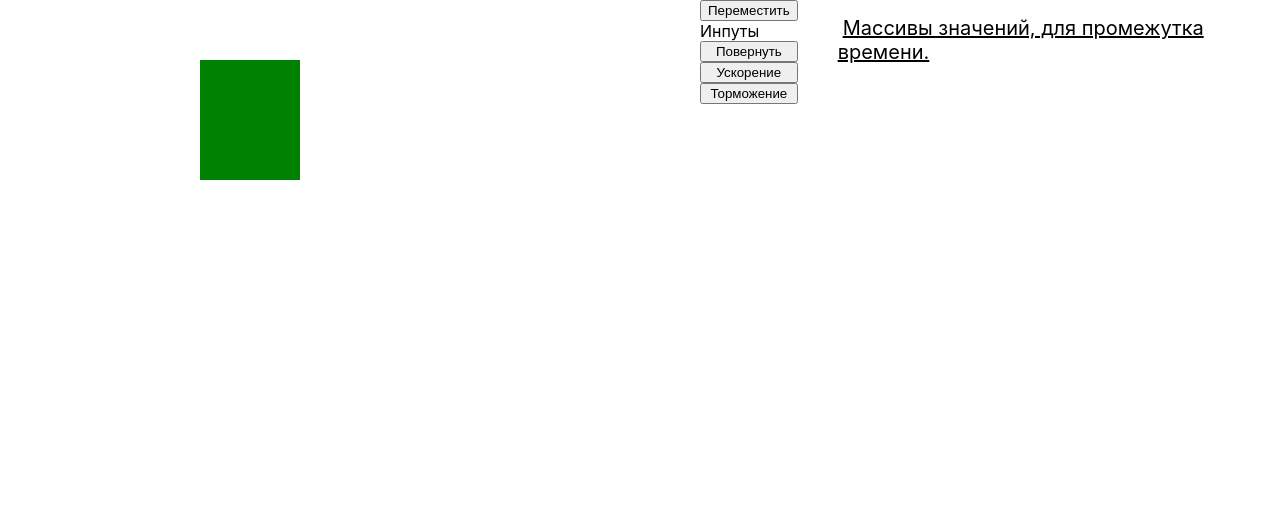
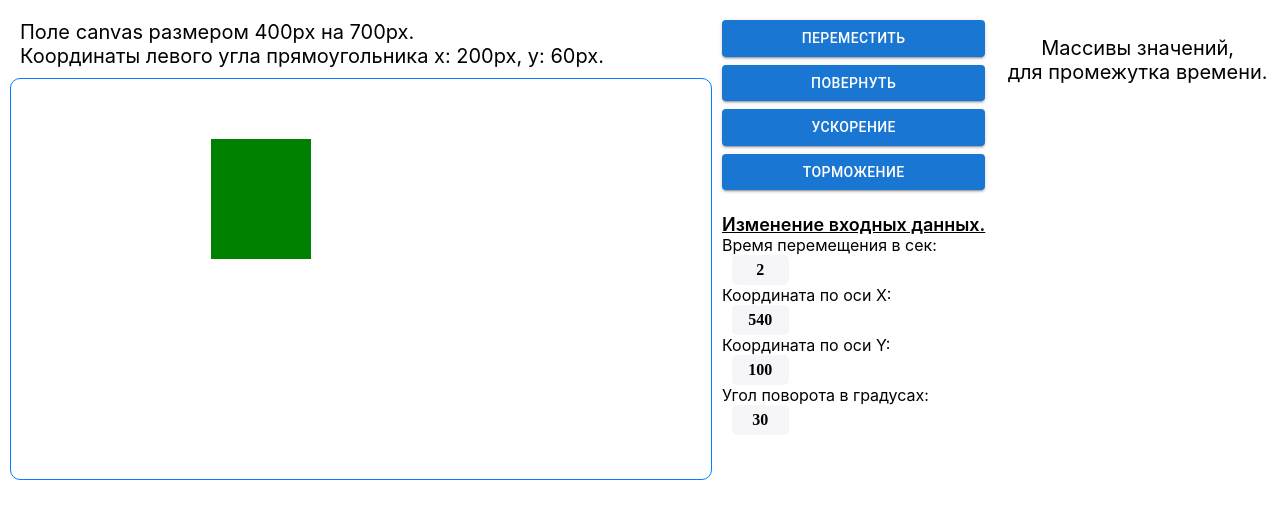
Before and after one commit to alexeyShuncko/2d, a React (Create React App) app: page / in a window 1280 px wide. Shown: the top 518 px of the page. Built offline with nearby package versions, Linux system fonts and the light colour scheme.

Commit message:
Визуальная часть

```diff
--- a/package.json
+++ b/package.json
@@ -3,6 +3,9 @@
   "version": "0.1.0",
   "private": true,
   "dependencies": {
+    "@emotion/react": "^11.10.0",
+    "@emotion/styled": "^11.10.0",
+    "@mui/material": "^5.10.1",
     "@testing-library/jest-dom": "^5.16.5",
     "@testing-library/react": "^13.3.0",
     "@testing-library/user-event": "^13.5.0",
--- a/src/App.css
+++ b/src/App.css
@@ -1,22 +1,86 @@
+:root {
+  --primary-blue: #007FFF;
+  --interface-input: #F6F6F9;
+}
+
+
+.title {
+font-size: 20px;
+margin-left: 20px;
+}
+
 canvas {
-  /* border: 1px solid black; */
+  border: 1px solid var(--primary-blue);
+  border-radius: 10px;
+  margin: 10px;
 }
 
 ul {
+  flex: 2;
   list-style-type: none;
-}
-
-span {
-  margin-left: 5px;
+  padding: 0;
+  margin-left: 10px;
 }
 
 
 li {
+  border: 1px solid var(--primary-blue);
+  border-radius: 5px;
   margin-top: 5px;
-  margin-left: 20px;
+  margin-left: 10px;
+  width: 300px;
+  padding: 2px 0px 3px 10px;
 }
 
 .nameList {
 font-size: 20px;
+text-align: center;
+}
+
+
+.data {
+font-size: 18px;
+font-weight: 600;
 text-decoration: underline;
 }
+
+.App {
+display: flex;
+padding-top: 20px;
+}
+
+input {
+  font-family: 'Manrope';
+  font-weight: 700;
+  outline: none;
+  height: 28px;
+  width: 20%;
+  margin-right: 10px;
+  margin-left: 10px;
+  text-align: center;
+  border: none;
+  background: var(--interface-input);
+  font-size: 16px;
+  border-radius: 5px;
+}
+
+input::-webkit-outer-spin-button,
+input::-webkit-inner-spin-button {
+  -webkit-appearance: none;
+  margin: 0;
+}
+
+input:focus {
+  border: 2px solid var(--primary-blue);
+  padding: 0px;
+}
+input:hover {
+  border: 2px solid var(--primary-blue);
+  padding: 0px;
+}
+
+
+
+.formItem {
+width: 280px;
+}
--- a/src/App.js
+++ b/src/App.js
@@ -1,22 +1,23 @@
 import { useEffect, useState } from 'react';
 import './App.css';
+import Button from '@mui/material/Button';
 import Move from './components/Move';
+import { Box, Stack } from '@mui/material';
 
 function App() {
 
-
   const [arr, setArr] = useState([])
-
+  const [speed, setSpeed] = useState(2) // время перемещения и поворота в секундах
+  const [ANG, setANG] = useState(30) // угол поворота
+  const [NewX, setNewX] = useState(540)
+  const [NewY, setNewY] = useState(100)
 
   let x = 200
   let y = 60
   let angle = 0
 
-  const speed = 2 // время перемещения и поворота в секундах
-  const ANG = 30 * Math.PI / 180 // угол поворота
-  let x1 = 540
-  let y1 = 20
 
+  // Прямоугольник
   function square(ctx, x, y) {
     ctx.beginPath();
     ctx.rect(x, y, 100, 120);
@@ -26,14 +27,15 @@ function App() {
   }
 
 
-// Перемещение квадрата
+  ///////// Набор функций согласно тестовому заданию
 
-  function moveTo(x1, y1, speed) {
+  // Перемещение прямоугольника
+  function moveTo(NewX, NewY, speed) {
 
     const start = new Date()
 
-    let dx = (x1 - x) / speed / 60
-    let dy = (y1 - y) / speed / 60
+    let dx = (NewX - x) / speed / 60
+    let dy = (NewY - y) / speed / 60
 
     function draw() {
 
@@ -42,7 +44,6 @@ function App() {
 
       setArr([...arr, { time: diff, coords: [Math.round(x), Math.round(y)] }])
 
-
       const canvas = document.getElementById('elSquare')
       const ctx = canvas.getContext('2d')
       ctx.clearRect(0, 0, canvas.width, canvas.height);
@@ -50,21 +51,22 @@ function App() {
       x += dx
       y += dy;
       square(ctx, x, y)
-      if (Math.round(x) <= x1) {
+
+      if (NewX < 200 ? (Math.round(x) >= NewX) : (Math.round(x) <= NewX)) {
         requestAnimationFrame(draw)
       }
     }
     requestAnimationFrame(draw)
   }
 
-// Поворот квадрата
+  // Поворот прямоугольника
   function turnTo(speed, angle) {
 
     const start = new Date()
-    let dAngle = ANG / speed / 60
+    let dAngle = (ANG * Math.PI / 180) / speed / 60
 
     function turn() {
-
+      angle += dAngle
       const end = new Date()
       let diff = end - start
       setArr([...arr, { time: diff, coords: [Math.round(angle / (Math.PI / 180))] }])
@@ -74,29 +76,30 @@ function App() {
 
       ctx.clearRect(0, 0, canvas.width, canvas.height);
 
-      angle += dAngle
       ctx.rotate(dAngle);
       square(ctx, x, y)
 
-      if (angle.toFixed(2) <= ANG.toFixed(2)) {
+
+      if (angle < ANG * Math.PI / 180) {
         requestAnimationFrame(turn)
       }
+
       else {
-        ctx.rotate(-ANG);
+        ctx.rotate(-(ANG * Math.PI / 180));
       }
     }
     requestAnimationFrame(turn)
   }
 
-// Ускорение и торможение квадрата по оси X
-
+  // Ускорение и торможение прямоугольника
   function animate({ timing, draw, duration, flag }) {
-
 
     let start = performance.now()
     const st = new Date()
 
-    let boost  = 2*(x1-x)/Math.pow(speed, 2)
+    let boost = 2 * (NewX - x) / Math.pow(speed, 2)
+    let boostY = 2 * (NewY - y) / Math.pow(speed, 2)
+
     requestAnimationFrame(function animate(time) {
 
       let timeFraction = (time - start) / duration
@@ -105,14 +108,18 @@ function App() {
 
       let progress = timing(timeFraction)
 
-    if (flag === 'Ускорение') {
-      let dx = (boost * Math.pow(speed * progress, 2))/2
+      if (flag === 'УСКОРЕНИЕ') {
+        let dx = (boost * Math.pow(speed * progress, 2)) / 2
+        let dy = (boostY * Math.pow(speed * progress, 2)) / 2
         x = dx + 200
+        y = dy + 60
       }
 
-      else if (flag === 'Торможение') {
-        let dx = (boost * Math.pow(speed * (1-progress), 2))/2
-        x = x1 - dx
+      else if (flag === 'ТОРМОЖЕНИЕ') {
+        let dx = (boost * Math.pow(speed * (1 - progress), 2)) / 2
+        let dy = (boostY * Math.pow(speed * (1 - progress), 2)) / 2
+        x = NewX - dx
+        y = NewY - dy
       }
       draw(progress, st)
 
@@ -123,7 +130,10 @@ function App() {
     });
   }
 
-// Функция отрисовки квадрата при торможении, ускорении
+  //////////////
+
+
+  // Функция отрисовки прямоугольника при торможении, ускорении
   function draw(progress, start) {
     const canvas = document.getElementById('elSquare')
     const ctx = canvas.getContext('2d')
@@ -148,27 +158,46 @@ function App() {
 
 
   return (
-    <div className="App" style={{ display: 'flex' }}>
+    <div className="App" >
 
-      <canvas id='elSquare' width={700} height={400}>
-
-      </canvas>
-      <div style={{ display: 'flex', flexDirection: 'column' }}>
-        <button onClick={() => moveTo(x1, y1, speed)}>Переместить</button>
-        <Move />
-        <button onClick={() => turnTo(speed, angle)}>Повернуть</button>
-        <button onClick={(e) => animate({ timing, draw, duration: speed*1000, flag: e.target.innerHTML })}>
-          Ускорение</button>
-         <button onClick={(e) => animate({ timing, draw, duration: speed*1000, flag: e.target.innerHTML })}>
-          Торможение</button>
+      <div>
+        <div className='title'>Поле canvas размером 400px на 700px.</div>
+        <div className='title'>Координаты левого угла прямоугольника x: 200px, y: 60px.</div>
+        <canvas id='elSquare' width={700} height={400}>Канвас не работает ....</canvas>
       </div>
 
+
+      <Box>
+        <Stack spacing={1} direction="column" style={{ flex: 1 }}>
+          <Button variant="contained" onClick={() => moveTo(NewX, NewY, speed)}>Переместить</Button >
+
+          <Button variant="contained" onClick={() => turnTo(speed, angle)}>Повернуть</Button >
+          <Button variant="contained"
+            onClick={(e) => animate({ timing, draw, duration: speed * 1000, flag: e.target.innerText })}>
+            Ускорение</Button >
+          <Button variant="contained"
+            onClick={(e) => animate({ timing, draw, duration: speed * 1000, flag: e.target.innerText })}>
+            Торможение</Button >
+        </Stack>
+        <Move
+          speed={speed}
+          setSpeed={setSpeed}
+          NewX={NewX}
+          setNewX={setNewX}
+          NewY={NewY}
+          setNewY={setNewY}
+          ANG={ANG}
+          setANG={setANG}
+        />
+      </Box>
+
+
       <ul>
-        <span className="nameList">Массивы значений, для промежутка времени.</span>
+        <div className="nameList">Массивы значений, </div>
+        <div className="nameList">для промежутка времени.</div>
         {
           arr.map((a, i) => (
-            <li key={i}> Время: {a.time} мс,
-              {
+            <li key={i}> Время: {a.time} мс, {
               a.coords.length > 1
                 ? <span>координаты [{a.coords[0]}, {a.coords[1]}]</span>
                 : <span>угол поворота [{a.coords[0]}°]</span>
--- a/src/components/Move.js
+++ b/src/components/Move.js
@@ -1,11 +1,40 @@
-import React from "react";
+import { Box } from "@mui/material";
 
-const Move =(props)=> {
+
+const Move = (props) => {
+
 
   return (
-    <div>
-      Инпуты
-    </div>
-)
+
+    <Box sx={{ mt: 3, display: 'flex', flexDirection: 'column' }}>
+      <div className="data">Изменение входных данных.</div>
+      <label>Время перемещения в сек:</label>
+      <input
+        type="number"
+        onChange={(e) => props.setSpeed(e.target.value)}
+        value={props.speed}
+      />
+      <label>Координата по оси X:</label>
+      <input
+        type="number"
+        onChange={(e) => props.setNewX(e.target.value)}
+        value={props.NewX}
+      />
+      <label>Координата по оси Y:</label>
+      <input
+        type="number"
+        onChange={(e) => props.setNewY(e.target.value)}
+        value={props.NewY}
+      />
+      <label>Угол поворота в градусах:</label>
+      <input
+        type="number"
+        onChange={(e) => props.setANG(e.target.value)}
+        value={props.ANG}
+      />
+    </Box >
+
+
+  )
 }
 export default Move
```
Also changed, not shown: 1 other file (tests, documents, lock files or other folders). Lines whose indentation alone changed are shown as unchanged.
